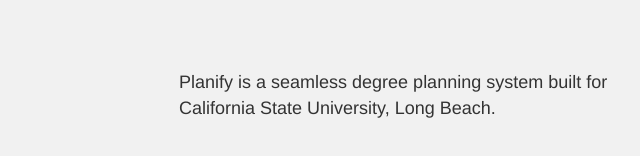
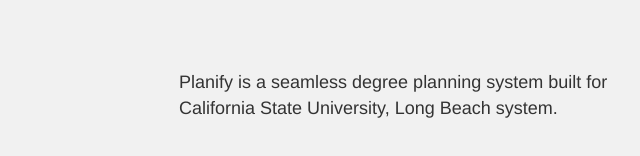
Before and after one commit to keakalamudo/planify, a plain HTML site: page index.html in a window 1280 px wide. Shown: the part 440-596 px from the top of the page, 211-851 px from the left. Drawn offline with Linux system fonts and the light colour scheme.

Commit message:
intro page created

```diff
--- a/index.html
+++ b/index.html
@@ -56,7 +56,7 @@
 
   <body class="intro-home">
     <div class= "intro-welcome">
-      <p class ="welcometxt" style="font-size: 18px">Planify is a seamless degree planning system built for <br/> California State University, Long Beach. </p>
+      <p class ="welcometxt" style="font-size: 18px">Planify is a seamless degree planning system built for <br/> California State University, Long Beach system. </p>
     </div>
   </body>
 
```
